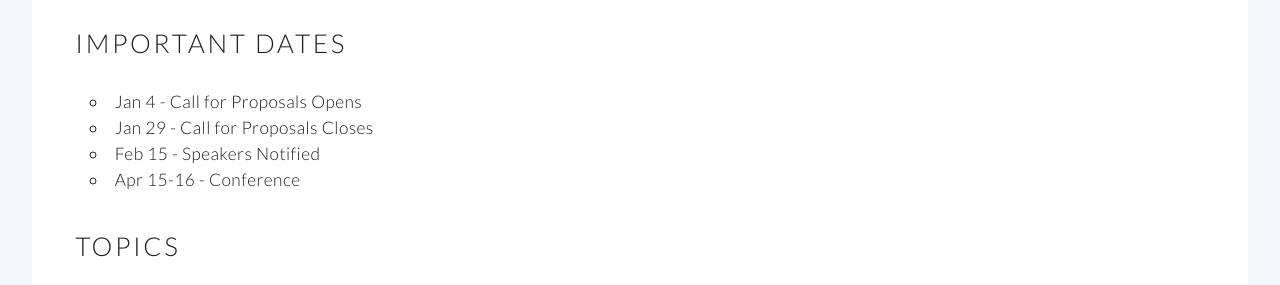
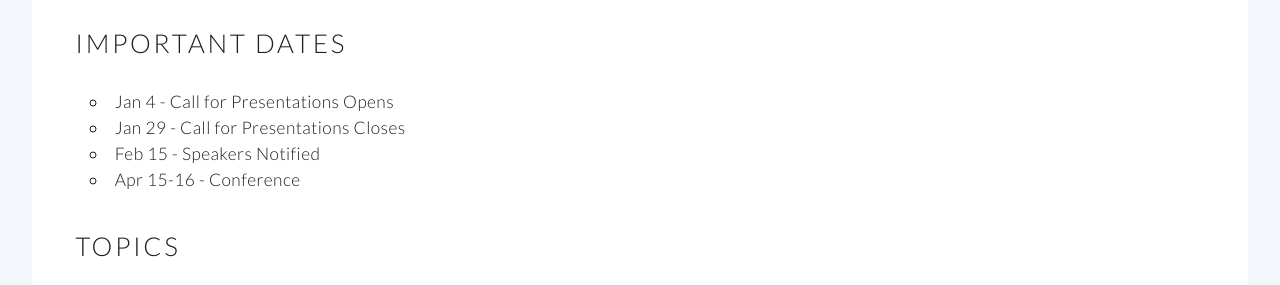
Before and after one commit to clojurewest/clojurewest.github.io, a Jekyll site: the page built from cfp.html, in a window 1280 px wide and 900 px high, scrolled down 426 px. Shown: the part 169-454 px from the top of the window. Built offline with Jekyll 4.4.1, drawn with Linux system fonts in a browser that asks for light colours.

Commit message:
fix wording

```diff
--- a/cfp.html
+++ b/cfp.html
@@ -26,8 +26,8 @@ title: Clojure/west 2016 - Call for Presentations
 
       <h2>Important Dates</h2>
         <ul>
-	        <li>Jan 4 - Call for Proposals Opens</li>
-	        <li>Jan 29 - Call for Proposals Closes</li>
+	        <li>Jan 4 - Call for Presentations Opens</li>
+	        <li>Jan 29 - Call for Presentations Closes</li>
 	        <li>Feb 15 - Speakers Notified</li>
 	        <li>Apr 15-16 - Conference</li>
         </ul>
```
